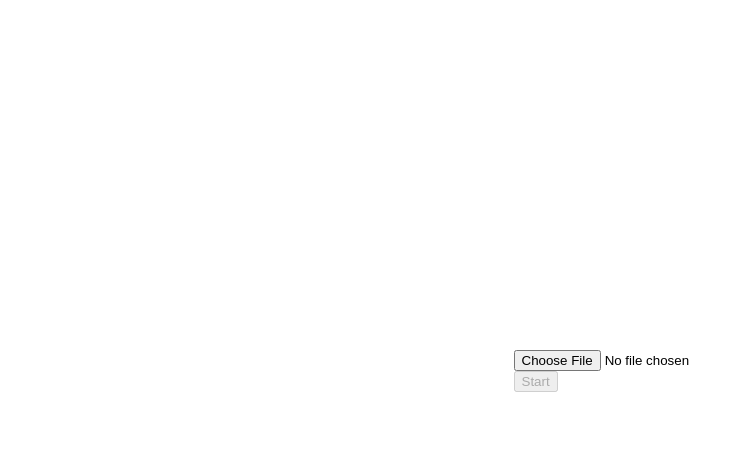
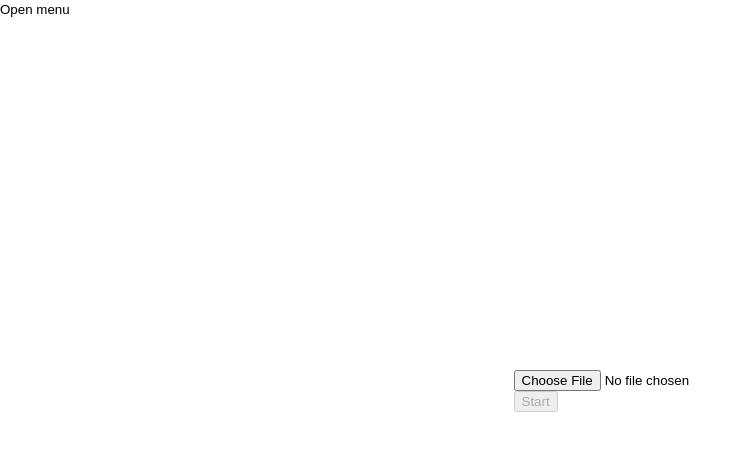
Before and after one commit to tonai/react-nonogram, a React (Create React App) app: page / in a window 1280 px wide. Shown: the top 450 px of the page, without its empty margins (0-752 px from the left). Built offline with nearby package versions, Linux system fonts and the light colour scheme.

Commit message:
feat: add Header and Menu components

```diff
--- a/src/components/Board/Board.css
+++ b/src/components/Board/Board.css
@@ -56,7 +56,7 @@
 }
 
 .Indicator {
-  background-color: white;
+  background-color: #fff;
   border: 1px solid black;
   padding: 2px 5px;
 }
--- a/src/components/Board/Board.tsx
+++ b/src/components/Board/Board.tsx
@@ -1,6 +1,6 @@
 /* eslint-disable react/no-array-index-key */
 import { PointerEvent } from 'react'
-import classnames from 'classnames'
+import classNames from 'classnames'
 
 import { IGame, IGameState, ITile, TileState } from '../../types'
 import { getStateFromEvent } from '../../services'
@@ -44,7 +44,7 @@ function Board(props: IProps): JSX.Element {
               <th className="Board__cols" key={x}>
                 {col.map((value, y) => (
                   <div
-                    className={classnames({
+                    className={classNames({
                       'Board__clue--complete': colsState[x][y],
                     })}
                     key={y}
@@ -62,7 +62,7 @@ function Board(props: IProps): JSX.Element {
               <th className="Board__rows">
                 {row.map((value, x) => (
                   <span
-                    className={classnames({
+                    className={classNames({
                       'Board__clue--complete': rowsState[y][x],
                     })}
                     key={x}
@@ -74,7 +74,7 @@ function Board(props: IProps): JSX.Element {
               {board.map((col, x) => (
                 <td className="Board__tile" key={x}>
                   <button
-                    className={classnames('Board__button', {
+                    className={classNames('Board__button', {
                       'Board__button--active': selectedTiles.includes(
                         col[y].id
                       ),
--- /dev/null
+++ b/src/components/Header/Header.css
@@ -0,0 +1,10 @@
+.Header {
+  height: 40px;
+}
+
+.Header__button {
+  background: none;
+  border: 0;
+  padding: 0;
+  margin: 0;
+}
--- /dev/null
+++ b/src/components/Header/Header.tsx
@@ -0,0 +1,28 @@
+import { useState } from 'react'
+
+import Menu from '../Menu/Menu'
+
+import './Header.css'
+
+function Header(): JSX.Element {
+  const [open, setOpen] = useState(false)
+
+  function handleClose(): void {
+    setOpen(false)
+  }
+
+  function handleToggle(): void {
+    setOpen((x) => !x)
+  }
+
+  return (
+    <div className="Header">
+      <button className="Header__button" onClick={handleToggle} type="button">
+        {open ? 'Close menu' : 'Open menu'}
+      </button>
+      <Menu onClose={handleClose} open={open} />
+    </div>
+  )
+}
+
+export default Header
--- a/src/components/Layout/Layout.css
+++ b/src/components/Layout/Layout.css
@@ -1,6 +1,12 @@
 .Layout {
   display: flex;
   height: 100vh;
+  flex-direction: column;
+}
+
+.Layout__content {
+  flex: 1;
+  display: flex;
   align-items: center;
   justify-content: center;
 }
--- a/src/components/Layout/Layout.tsx
+++ b/src/components/Layout/Layout.tsx
@@ -1,4 +1,6 @@
 import { ReactNode } from 'react'
+
+import Header from '../Header/Header'
 
 import './Layout.css'
 
@@ -8,7 +10,12 @@ interface IProps {
 
 function Layout(props: IProps): JSX.Element {
   const { children } = props
-  return <div className="Layout">{children}</div>
+  return (
+    <div className="Layout">
+      <Header />
+      <div className="Layout__content">{children}</div>
+    </div>
+  )
 }
 
 export default Layout
--- /dev/null
+++ b/src/components/Menu/Menu.css
@@ -0,0 +1,36 @@
+.Menu {
+  background: #fff;
+  position: absolute;
+  top: 0;
+  bottom: 0;
+  left: 0;
+  width: 200px;
+  border-right: 1px solid black;
+  transform: translateX(-100%);
+  transition: transform 200ms ease;
+}
+
+.Menu--open {
+  transform: translateX(0);
+}
+
+.Menu__close {
+  position: absolute;
+  top: 0;
+  right: 0;
+  background: none;
+  border: 0;
+  padding: 0;
+  margin: 0;
+  width: 40px;
+  height: 40px;
+  line-height: 40px;
+  font-size: 20px;
+  border-radius: 20px;
+  text-align: center;
+}
+
+.Menu__close:focus,
+.Menu__close:active {
+  background-color: #ddd;
+}
--- /dev/null
+++ b/src/components/Menu/Menu.tsx
@@ -0,0 +1,21 @@
+import classNames from 'classnames'
+
+import './Menu.css'
+
+interface IProps {
+  onClose: () => void
+  open: boolean
+}
+
+function Menu(props: IProps): JSX.Element {
+  const { onClose, open } = props
+  return (
+    <div className={classNames('Menu', { 'Menu--open': open })}>
+      <button className="Menu__close" onClick={onClose} type="button">
+        ✕
+      </button>
+    </div>
+  )
+}
+
+export default Menu
```
